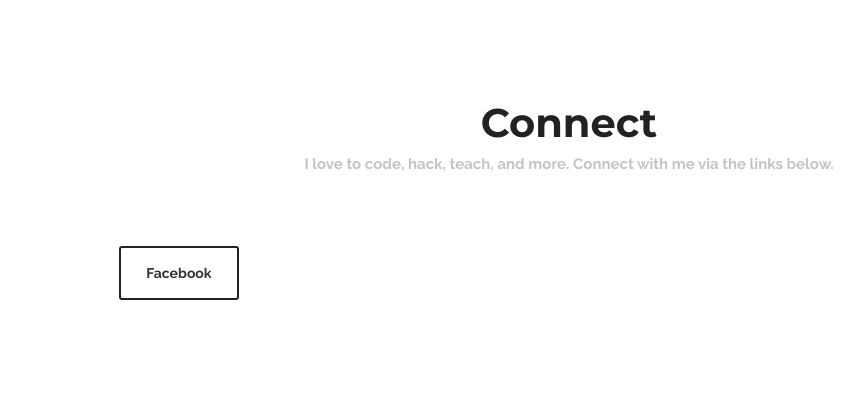
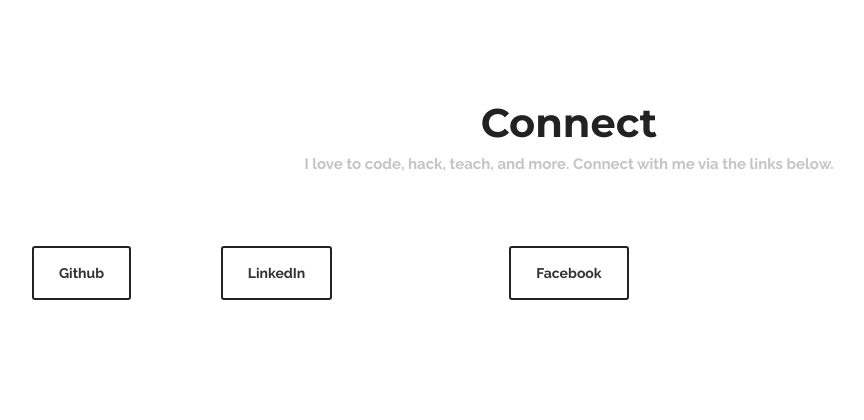
Before and after one commit to jocelyntran1/jocelyntran1.github.io, a PHP site: page / in a window 1280 px wide. Shown: the part 2328-2748 px from the top of the page, without its empty margins (71-935 px from the left). Run offline with PHP 8.4, Linux system fonts and the light colour scheme.

Commit message:
Added more contact links

```diff
--- a/index.php
+++ b/index.php
@@ -174,8 +174,14 @@
 					<p>I love to code, hack, teach, and more. Connect with me via the links below.</p>
 				</div>
 
+				<div class="col-md-2 wow bounceInUp connect-link" style="visibility: hidden; animation-name: none;">
+					<a href="http://github.com/jocelyntran1" target="_blank" class="btn btn-default btn-custom-2">Github</a>
+				</div>
+				<div class="col-md-2 wow bounceInUp connect-link" style="visibility: hidden; animation-name: none;">
+				<a href="http://linkedin.com/tranjocelyn" target="_blank" class="btn btn-default btn-custom-2">LinkedIn</a>
+				</div>
 				<div class="col-md-2 col-md-offset-1 wow bounceInUp connect-link" style="visibility: hidden; animation-name: none;">
-				<a href="http://facebook.com/jocelyn.tran.12" target="_blank" class="btn btn-default btn-custom-2">Facebook</a>
+					<a href="http://facebook.com/jocelyn.tran.12" target="_blank" class="btn btn-default btn-custom-2">Facebook</a>
 				</div>
 
 			</div>
```
